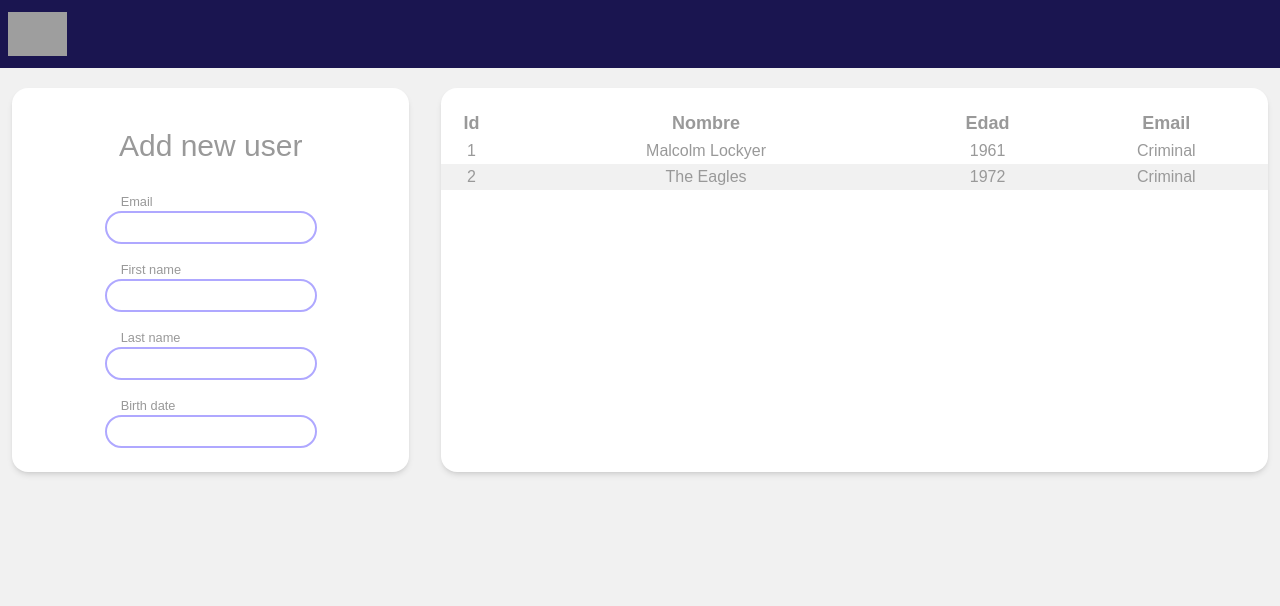
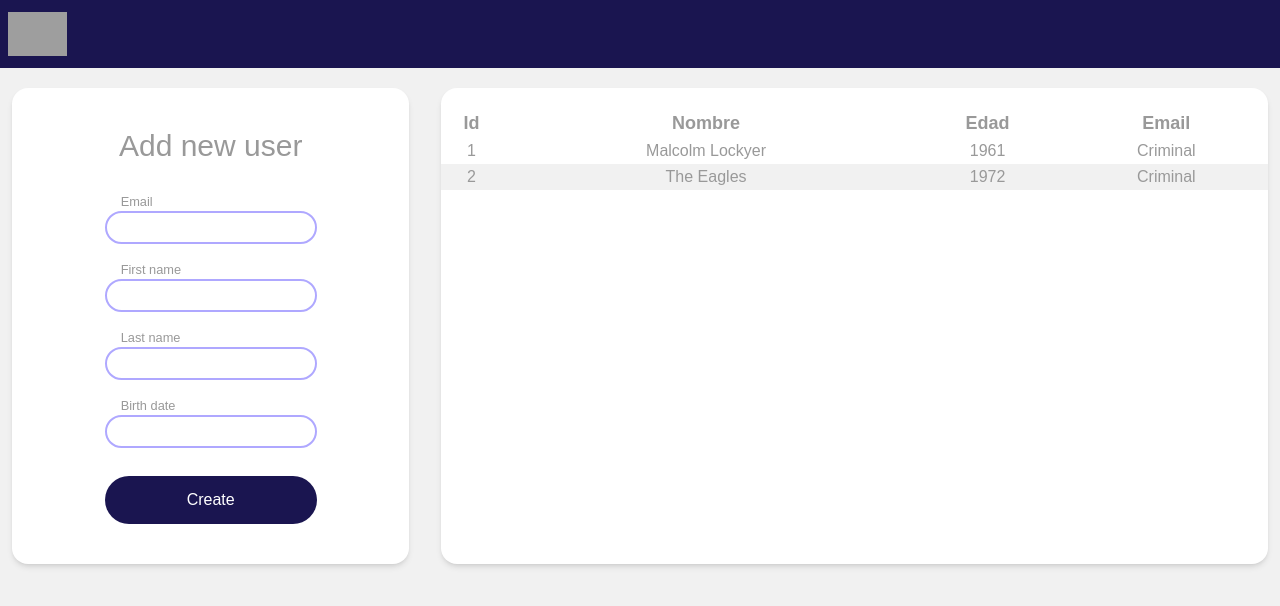
Before and after one commit to I7RANK/user_register_talentu_test, a Vue app: page / in a window 1280 px wide. Shown: the top 606 px of the page. Built offline with nearby package versions, Linux system fonts and the light colour scheme; grey boxes are pictures that could not be loaded.

Commit message:
Adding form button

```diff
--- a/src/components/Main.vue
+++ b/src/components/Main.vue
@@ -1,6 +1,6 @@
 <template>
   <main class="my-5 px-3 lg:grid lg:grid-cols-3 gap-8">
-    <div class="h-96 mb-5 rounded-2xl shadow-md py-5">
+    <div class="mb-5 rounded-2xl shadow-md py-5">
       <UserForm />
     </div>
 
--- a/src/components/UserForm.vue
+++ b/src/components/UserForm.vue
@@ -23,6 +23,7 @@
     </div>
 
     <div>
+      <button class="my-5 py-3 flex-grow rounded-full hover:opacity-95 active:opacity-90">Create</button>
     </div>
   </form>
 </template>
@@ -50,4 +51,10 @@ export default {};
 .user-form input:focus {
   border: var(--input-color-2) 2px solid;
 }
+
+.user-form button {
+  background: var(--bg-talentu);
+  min-width: 212px;
+  color: var(--background-secondary);
+}
 </style>
```
